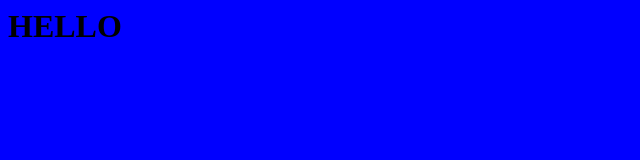
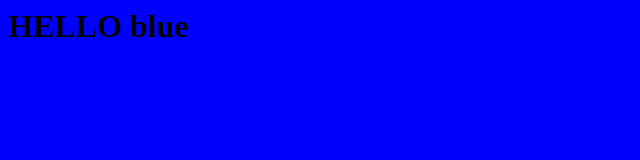
Before and after one commit to androskin/temp1, a plain HTML site: page index.html in a window 1280 px wide. Shown: the whole page, without its empty margins (0-640 px from the left). Drawn offline with Linux system fonts and the light colour scheme.

Commit message:
blue version blue with h1

```diff
--- a/index.html
+++ b/index.html
@@ -1,7 +1,7 @@
 <html>
 	<body bgcolor="blue">
 
-		<h1>HELLO</h1>
+		<h1>HELLO blue</h1>
 
 	</body>
 </html>
```
